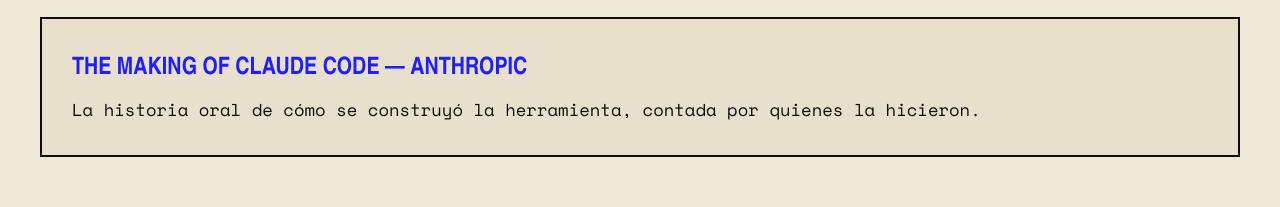
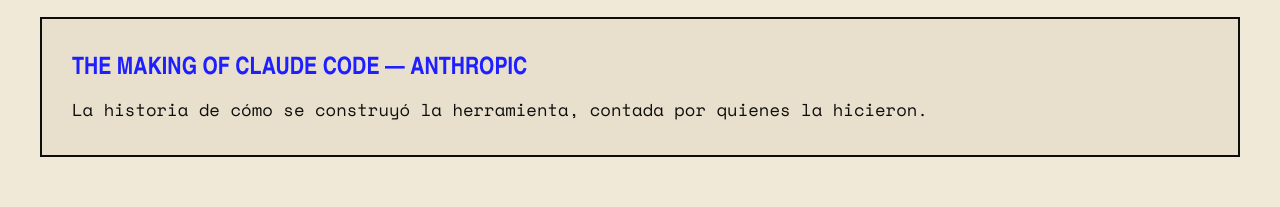
Before and after one commit to akathiago/tallerclaudeanfibia, a plain HTML site: page recursos.html in a window 1280 px wide. Shown: the part 1037-1244 px from the top of the page. Drawn offline with nearby package versions, Linux system fonts and the light colour scheme; a web font is replaced by a local one.

Commit message:
fix: sacar 'oral' de la bajada de The Making of Claude Code

```diff
--- a/recursos.html
+++ b/recursos.html
@@ -44,7 +44,7 @@
       </li>
       <li>
         <a href="https://www.anthropic.com/features/making-of-claude-code" target="_blank" rel="noopener">The Making of Claude Code — Anthropic</a>
-        La historia oral de cómo se construyó la herramienta, contada por quienes la hicieron.
+        La historia de cómo se construyó la herramienta, contada por quienes la hicieron.
       </li>
     </ul>
   </main>
```
